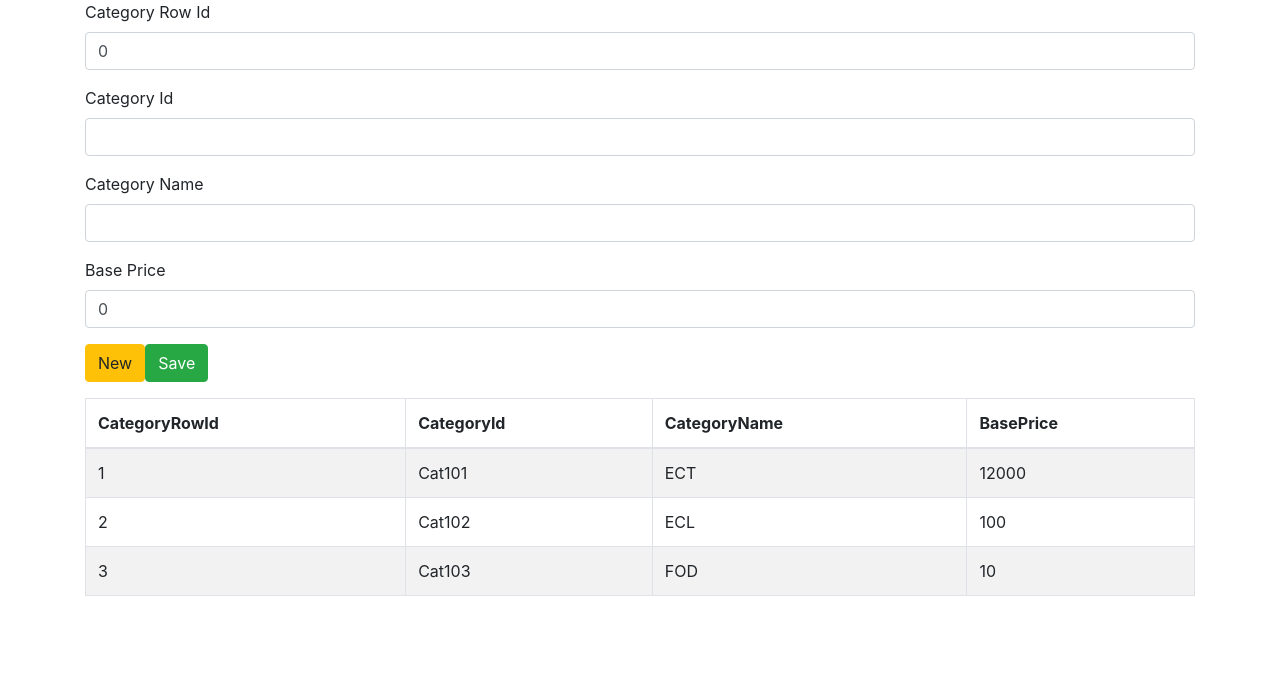
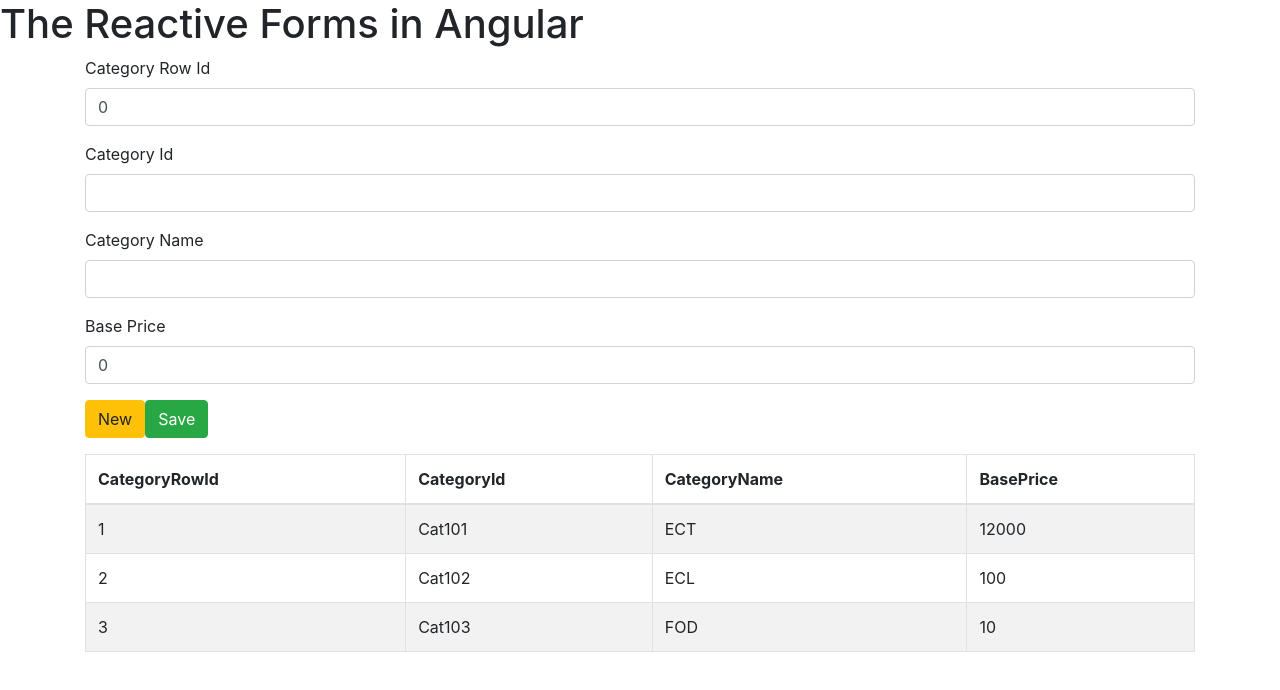
Before and after one commit to maheshsabnis/ngevsoftedge, an Angular app: page / in a window 1280 px wide. Shown: the top 690 px of the page. Built offline with nearby package versions, Linux system fonts and the light colour scheme.

Commit message:
ReactveForms and Validations

```diff
--- a/src/app/app.module.ts
+++ b/src/app/app.module.ts
@@ -1,9 +1,10 @@
 import { BrowserModule } from '@angular/platform-browser';
 import { NgModule } from '@angular/core';
-import {FormsModule} from '@angular/forms';
+import {FormsModule, ReactiveFormsModule} from '@angular/forms';
 import { AppRoutingModule } from './app-routing.module';
 import { AppComponent } from './app.component';
 import {CategoryFormComponent} from './components/categoryformcomponent/app.categoryform.component';
+import { CategoryReactiveFormComponent } from './components/categoryreactiveformcomponent/app.categoryreactiveform.component';
 
 // imports: Import all standared and external Angular modules in current
 // application
@@ -13,13 +14,14 @@ import {CategoryFormComponent} from './components/categoryformcomponent/app.cate
 // boostrap: Bootstrap one or more components from Declaration
 @NgModule({
   declarations: [
-    AppComponent, CategoryFormComponent
+    AppComponent, CategoryFormComponent,
+  CategoryReactiveFormComponent
   ],
   imports: [
     BrowserModule,FormsModule,
-    AppRoutingModule
+    AppRoutingModule, ReactiveFormsModule
   ],
   providers: [],
-  bootstrap: [CategoryFormComponent]
+  bootstrap: [CategoryReactiveFormComponent]
 })
 export class AppModule { }
--- /dev/null
+++ b/src/app/components/categoryreactiveformcomponent/app.categoryreactiveform.component.ts
@@ -0,0 +1,79 @@
+import {Component, OnInit} from '@angular/core';
+import {FormGroup, FormControl, Validators} from '@angular/forms';
+import {CategoryModel} from '../../models/app.category.model';
+import {Logic} from '../../models/app.logic';
+import {CustomValidator} from './app.custom.validations';
+@Component({
+  selector:'app-categoryreactiveform-component',
+  templateUrl: './app.categoryreactiveform.view.html'
+})
+export class CategoryReactiveFormComponent implements OnInit {
+  category: CategoryModel;
+  categories: Array<CategoryModel>;
+  private logic: Logic;
+  tableColumns: Array<string>;
+  // define FormGroup
+  frmCategory: FormGroup;
+
+  constructor(){
+    this.category  = new CategoryModel(0, '', '', 0);
+    this.categories = new Array<CategoryModel>();
+    this.logic  = new Logic();
+    this.tableColumns = new Array<string>();
+    // create an instance of FormGroup based on FormControl
+    // that map the Model class property to the FormControlName
+    // to create a formsControlsCollection
+    // formControlsCollection is Key/Value pair
+    // where key is the FormControl that will bind to HTML Elements
+    // value is the Property from Model class
+    // apply validation on Model properties using static methods of Validators class
+    this.frmCategory = new FormGroup({
+      CategoryRowId: new FormControl(this.category.CategoryRowId,
+         Validators.compose([
+           Validators.required,
+           Validators.minLength(2),
+           Validators.maxLength(6),
+           Validators.pattern('[0-9]+'),
+           CustomValidator.checkEven
+         ])),
+      CategoryId: new FormControl(this.category.CategoryId),
+      CategoryName: new FormControl(this.category.CategoryName),
+      BasePrice: new FormControl(this.category.BasePrice)
+    });
+  }
+
+  // the method that will be immediately invoked after ctor
+  // use this method to write heavy logic that cannot be written in ctor
+  ngOnInit(){
+    // iterate over the category class to read all its public properties
+    for(let c in this.category) {
+       this.tableColumns.push(c);
+    }
+    console.log(JSON.stringify(this.tableColumns));
+    this.categories = this.logic.getCategories();
+  }
+
+  clear(): void {
+    this.category  = new CategoryModel(0, '', '', 0);
+    // clear data of all Editable elements
+    this.frmCategory.setValue(this.category);
+  }
+
+  save(): void {
+    console.log(`Value of FormGroup is ${JSON.stringify(this.frmCategory.value)}`);
+    // read value of each formControl name and aggrigarte it in frmCategory
+    this.category = this.frmCategory.value;
+    this.categories = this.logic.addCategory(this.category);
+    console.log(JSON.stringify(this.categories));
+  }
+  getSelectedCategory(cat: CategoryModel): void {
+    // pass the selected category nobject to 'setValue()' method of frmCategory
+    this.frmCategory.setValue(cat);
+    // this.frmCategory = new FormGroup({
+    //   CategoryRowId: new FormControl(cat.CategoryRowId),
+    //   CategoryId: new FormControl(cat.CategoryId),
+    //   CategoryName: new FormControl(cat.CategoryName),
+    //   BasePrice: new FormControl(cat.BasePrice)
+    // });
+  }
+}
--- /dev/null
+++ b/src/app/components/categoryreactiveformcomponent/app.categoryreactiveform.view.html
@@ -0,0 +1,52 @@
+<h1>The Reactive Forms in Angular</h1>
+<div class="container">
+    <!--Bind the form to frmCategory the FormGroup-->
+    <!--ngSubmit will read Key/Value pairs of FormControlName-->
+    <form name="frmCategory" [formGroup]="frmCategory" (ngSubmit)="save()">
+        <div class="form-group">
+            <label>Category Row Id</label>
+            <!--Bind the Key from the FormGroup to formControName of
+              Editable element-->
+            <input type="text" name="CategoryRowId" class="form-control" formControlName="CategoryRowId">
+            <div class="alert alert-danger" *ngIf="frmCategory.controls.CategoryRowId.dirty && !frmCategory.controls.CategoryRowId.valid">
+                <p *ngIf="frmCategory.controls.CategoryRowId.errors.required"> Value is must</p>
+                <p *ngIf="frmCategory.controls.CategoryRowId.errors.minlength">Value must be 2 digits minimum</p>
+                <p *ngIf="frmCategory.controls.CategoryRowId.errors.maxlength">Value cab be 6 digits maximum</p>
+                <p *ngIf="frmCategory.controls.CategoryRowId.errors.pattern">Value must be numeric</p>
+                <p *ngIf="frmCategory.controls.CategoryRowId.errors.notEven">Value must be Even</p>
+            </div>
+        </div>
+        <div class="form-group">
+            <label>Category Id</label>
+            <input type="text" name="CategoryId" formControlName="CategoryId" class="form-control">
+        </div>
+        <div class="form-group">
+            <label>Category Name</label>
+            <input type="text" name="CategoryName" formControlName="CategoryName" class="form-control">
+        </div>
+        <div class="form-group">
+            <label>Base Price</label>
+            <input type="text" name="BasePrice" formControlName="BasePrice" class="form-control">
+        </div>
+        <div class="form-group">
+            <input type="button" class="btn btn-warning" value="New" (click)="clear()">
+            <input type="submit" class="btn btn-success" value="Save">
+        </div>
+    </form>
+</div>
+<div class="container">
+    <table class="table table-bordered table-striped">
+        <thead>
+            <tr>
+                <!--Generating Table Column Headers from Properties of Category Class-->
+                <th *ngFor="let c of tableColumns">{{c}}</th>
+            </tr>
+        </thead>
+        <tbody>
+            <tr *ngFor="let cat of categories" (click)="getSelectedCategory(cat)">
+                <!--Generating Table rows from Properties of Category Class-->
+                <td *ngFor="let c of tableColumns">{{cat[c]}}</td>
+            </tr>
+        </tbody>
+    </table>
+</div>
--- /dev/null
+++ b/src/app/components/categoryreactiveformcomponent/app.custom.validations.ts
@@ -0,0 +1,20 @@
+import { AbstractControl } from '@angular/forms';
+
+export class CustomValidator {
+   // the method for validation must have either the 'AbstractControl' or
+   // premptive type as input parameter e.g. string/number/boolean, etc
+   // if the value is valid, the method will return 'null' else
+   // it will return the JSON object as {valid:false}/{invalid:true}/
+   // {error:true}
+   // this is the reason the return type of method is 'any'
+   static checkEven(ctrl: AbstractControl): any {
+     // read value entered in HTML Element on which this validation is applied
+     let value = parseInt(ctrl.value);
+
+     if(value % 2 === 0) {
+       return null;
+     } else {
+       return {notEven : true}
+     }
+   }
+}
--- a/src/index.html
+++ b/src/index.html
@@ -10,7 +10,7 @@
 </head>
 
 <body>
-    <app-categoryform-component></app-categoryform-component>
+    <app-categoryreactiveform-component></app-categoryreactiveform-component>
 </body>
 
 </html>
```
Also changed, not shown: 1 other file (tests, documents, lock files or other folders).
